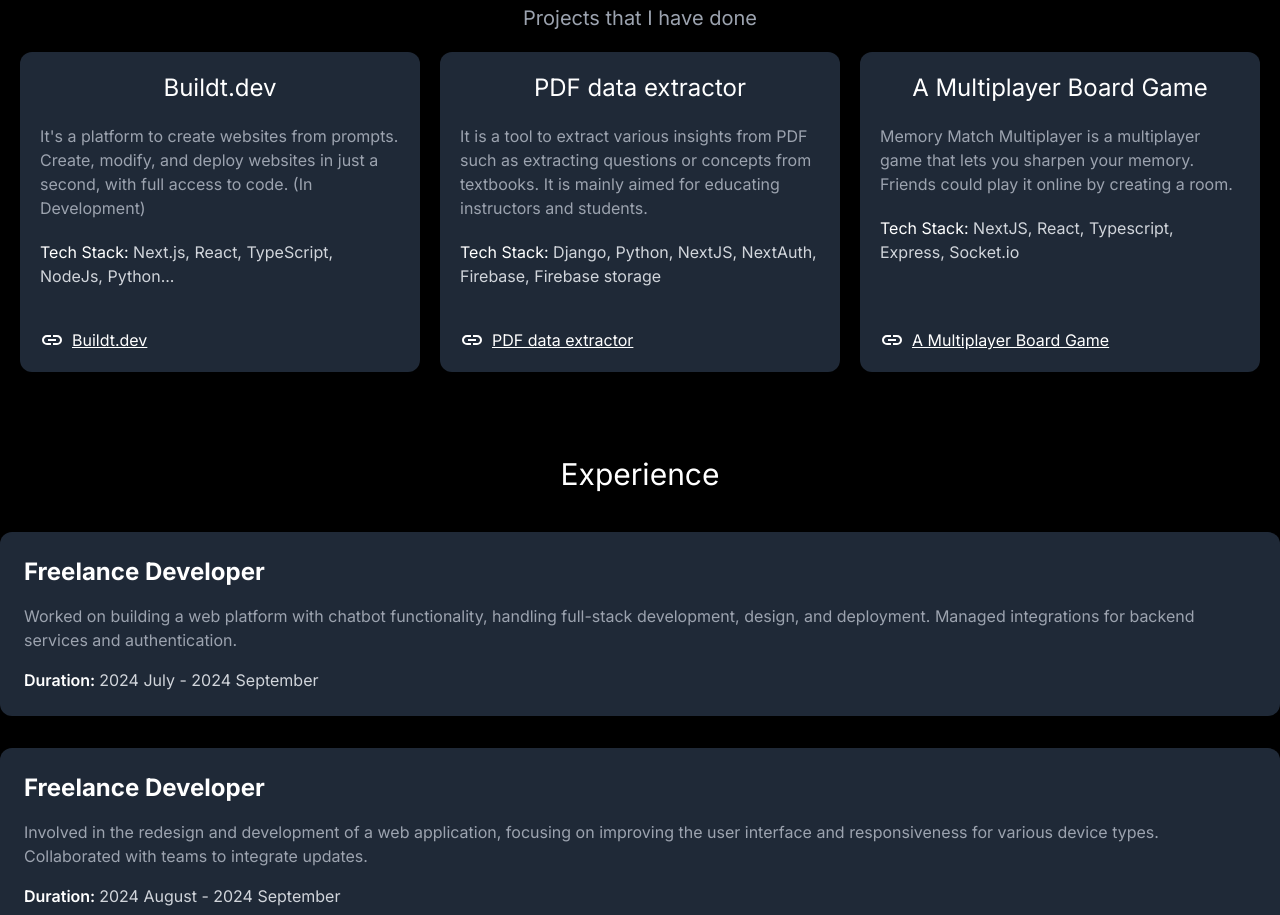
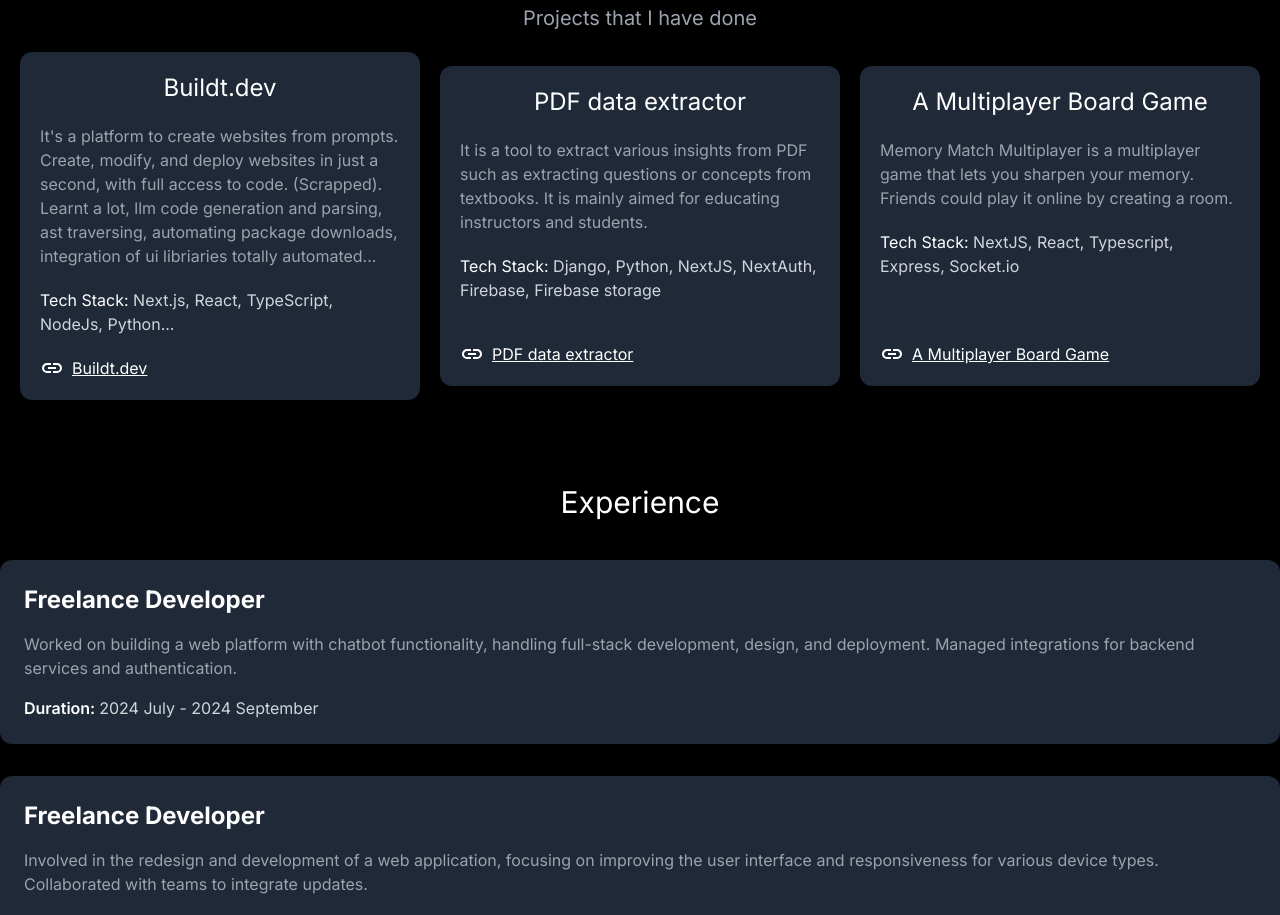
Before and after one commit to User-1289/portfolio, a Next.js app: page / in a window 1280 px wide. Shown: the part 1220-2135 px from the top of the page. Built offline with nearby package versions, Linux system fonts and the light colour scheme.

Commit message:
Update Projects.tsx

```diff
--- a/src/app/components/Projects.tsx
+++ b/src/app/components/Projects.tsx
@@ -5,7 +5,7 @@
     let projectsInfo = [
         {
             name: "Buildt.dev",
-            details: "It's a platform to create websites from prompts. Create, modify, and deploy websites in just a second, with full access to code. (In Development)",
+            details: "It's a platform to create websites from prompts. Create, modify, and deploy websites in just a second, with full access to code. (Scrapped). Learnt a lot, llm code generation and parsing, ast traversing, automating package downloads, integration of ui libriaries totally automated...",
             techStacks: "Next.js, React, TypeScript, NodeJs, Python...",
             url: "https://buildt.dev"
         },
```
